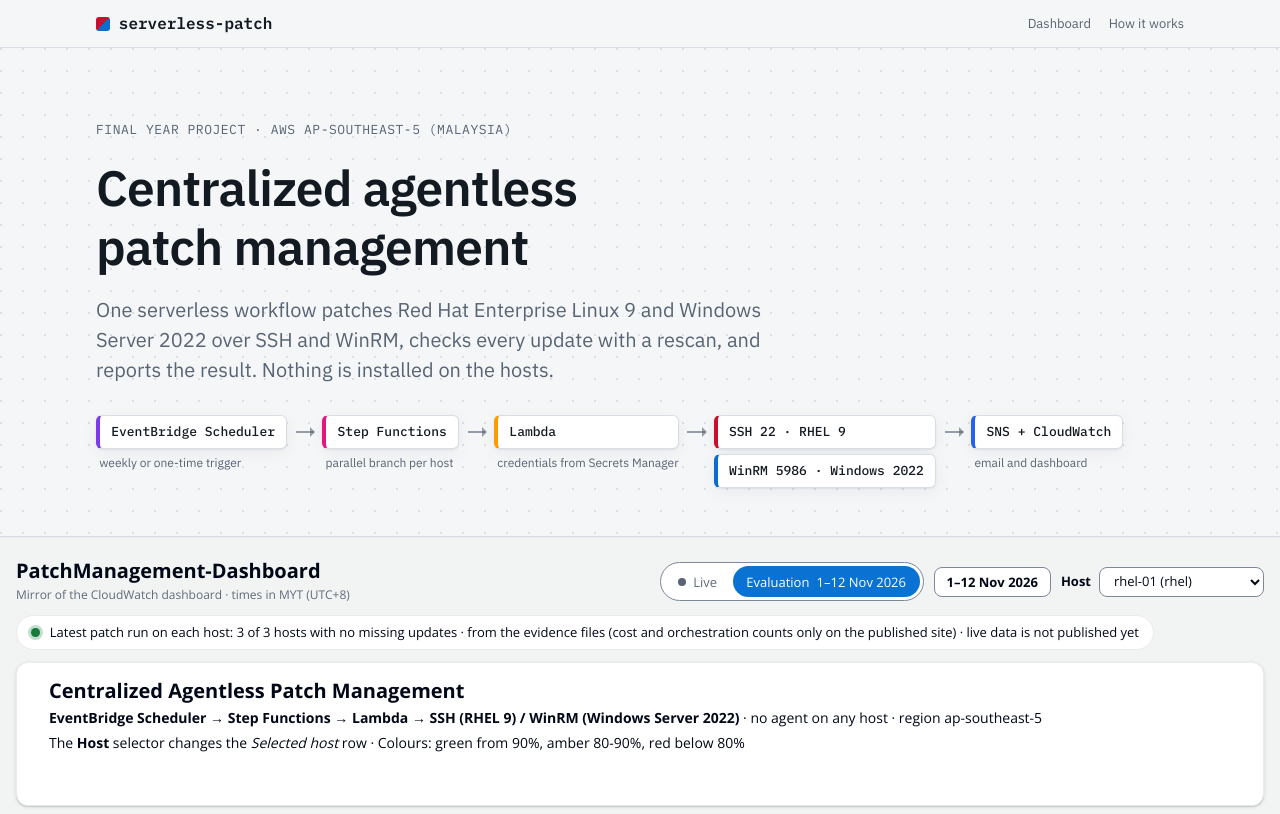
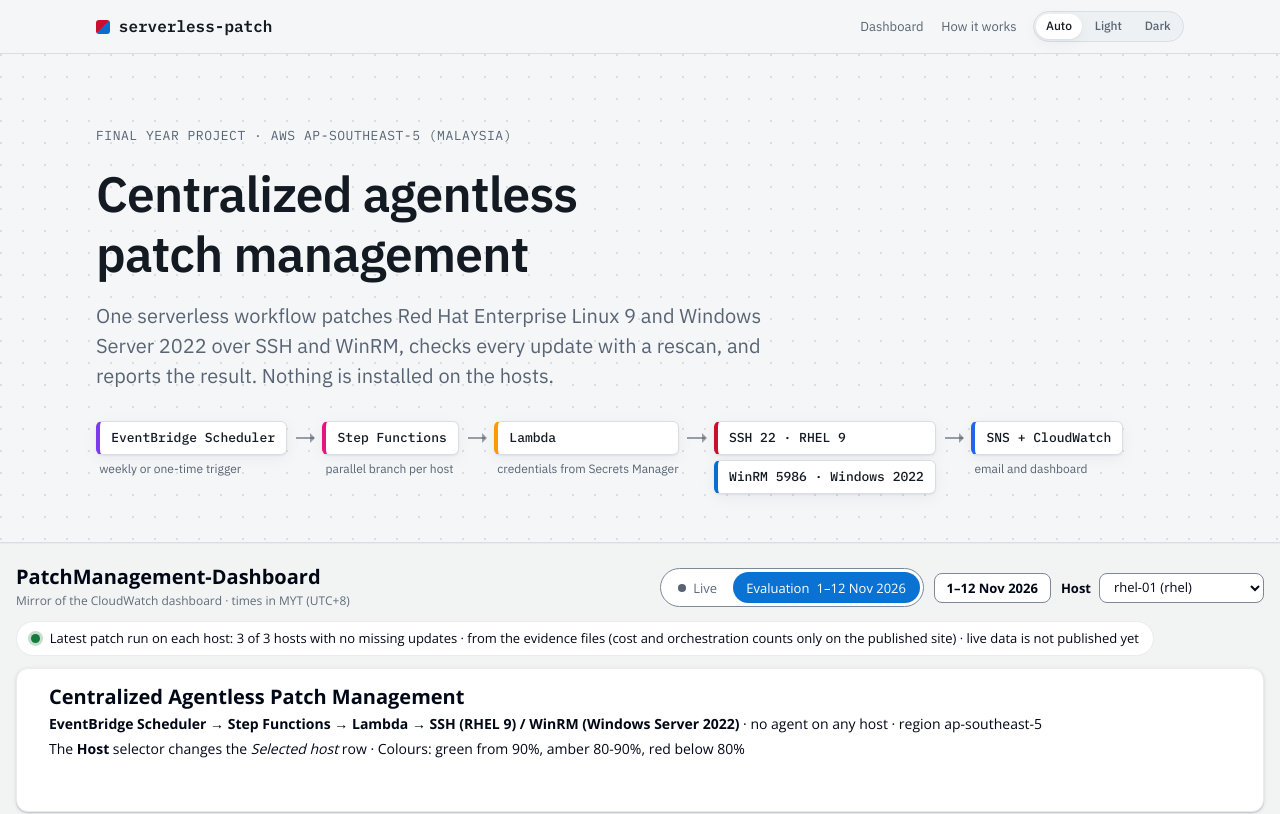
Before and after one commit to ikmalj/agentless-patch-management, a plain HTML site: page site/index.html in a window 1280 px wide. Shown: the top 814 px of the page. Drawn offline with nearby package versions, Linux system fonts and the light colour scheme; no server answers.

Commit message:
Website: Auto / Light / Dark theme switch
- Top bar switch: Auto follows the device, Light or Dark is saved in this browser and
  applied before the page paints (small inline script in <head>, so no flash).
- The dashboard redraws on a change, including the CloudWatch panels' dark HTML.

```diff
--- a/site/assets/app.js
+++ b/site/assets/app.js
@@ -612,4 +612,5 @@
   if (window.ResizeObserver) new ResizeObserver(function () { if (Math.abs(grid.clientWidth - lastW) > 8) { lastW = grid.clientWidth; redrawSoon(); } }).observe(grid);
   var mq = window.matchMedia && window.matchMedia('(prefers-color-scheme: dark)');
   if (mq && mq.addEventListener) mq.addEventListener('change', redrawSoon);
+  document.addEventListener('themechange', redrawSoon);   // the Auto / Light / Dark switch (assets/theme.js)
 })();
--- a/site/assets/style.css
+++ b/site/assets/style.css
@@ -74,6 +74,11 @@ code { font-family: var(--font-mono); font-size: .88em; background: var(--surfac
 .topbar nav { display: flex; gap: 1.1rem; flex-wrap: wrap; font-size: var(--step--1); }
 .topbar nav a { color: var(--muted); text-decoration: none; }
 .topbar nav a:hover { color: var(--ink); }
+.topbar-in nav { margin-left: auto; }
+.theme { display: inline-flex; background: var(--surface-2); border: 1px solid var(--line); border-radius: 999px; padding: 2px; gap: 2px; }
+.theme button { font: inherit; font-size: .75rem; font-weight: 500; color: var(--muted); background: none; border: 0; border-radius: 999px; padding: .2rem .65rem; cursor: pointer; }
+.theme button:hover { color: var(--ink); }
+.theme button[aria-pressed="true"] { background: var(--surface); color: var(--ink); box-shadow: var(--shadow); }
 
 /* hero */
 .hero { border-bottom: 1px solid var(--line); background:
--- /dev/null
+++ b/site/assets/theme.js
@@ -0,0 +1,21 @@
+/* Auto / Light / Dark switch in the top bar. "Auto" follows the device's setting; a Light or Dark
+   choice is saved in this browser (localStorage) and applied before the page paints by the small
+   script in <head>. Changing it tells the dashboard to redraw (event "themechange"). */
+(function () {
+  'use strict';
+  var root = document.documentElement;
+  var buttons = Array.prototype.slice.call(document.querySelectorAll('[data-theme-choice]'));
+  function current() { var t = root.getAttribute('data-theme'); return t === 'dark' || t === 'light' ? t : 'auto'; }
+  function mark() {
+    var c = current();
+    buttons.forEach(function (b) { b.setAttribute('aria-pressed', String(b.getAttribute('data-theme-choice') === c)); });
+  }
+  function choose(choice) {
+    if (choice === 'auto') root.removeAttribute('data-theme'); else root.setAttribute('data-theme', choice);
+    try { if (choice === 'auto') localStorage.removeItem('theme'); else localStorage.setItem('theme', choice); } catch (e) { /* not saved; still applied */ }
+    mark();
+    document.dispatchEvent(new Event('themechange'));
+  }
+  buttons.forEach(function (b) { b.addEventListener('click', function () { choose(b.getAttribute('data-theme-choice')); }); });
+  mark();
+})();
--- a/site/index.html
+++ b/site/index.html
@@ -8,6 +8,10 @@
 <link rel="preconnect" href="https://fonts.googleapis.com">
 <link rel="preconnect" href="https://fonts.gstatic.com" crossorigin>
 <link rel="stylesheet" href="https://fonts.googleapis.com/css2?family=IBM+Plex+Mono:wght@400;500;600&family=IBM+Plex+Sans:wght@400;500;600;700&family=Open+Sans:wght@400;600;700&display=swap">
+<script>
+  // Apply a saved Light/Dark choice before the page paints (no flash); "Auto" follows the device.
+  try { var t = localStorage.getItem('theme'); if (t === 'dark' || t === 'light') document.documentElement.setAttribute('data-theme', t); } catch (e) {}
+</script>
 <link rel="stylesheet" href="assets/style.css">
 <link rel="stylesheet" href="assets/dashboard.css">
 </head>
@@ -21,6 +25,11 @@
       <a href="#dashboard">Dashboard</a>
       <a href="#how">How it works</a>
     </nav>
+    <div class="theme" role="group" aria-label="Colour theme">
+      <button type="button" data-theme-choice="auto" aria-pressed="true" title="Follow this device's setting">Auto</button>
+      <button type="button" data-theme-choice="light" aria-pressed="false">Light</button>
+      <button type="button" data-theme-choice="dark" aria-pressed="false">Dark</button>
+    </div>
   </div>
 </header>
 
@@ -103,6 +112,7 @@
 <div class="cw-tip" id="tip" hidden></div>
 
 <script src="data/patch-data.js"></script>
+<script src="assets/theme.js"></script>
 <script src="assets/app.js"></script>
 </body>
 </html>
```
